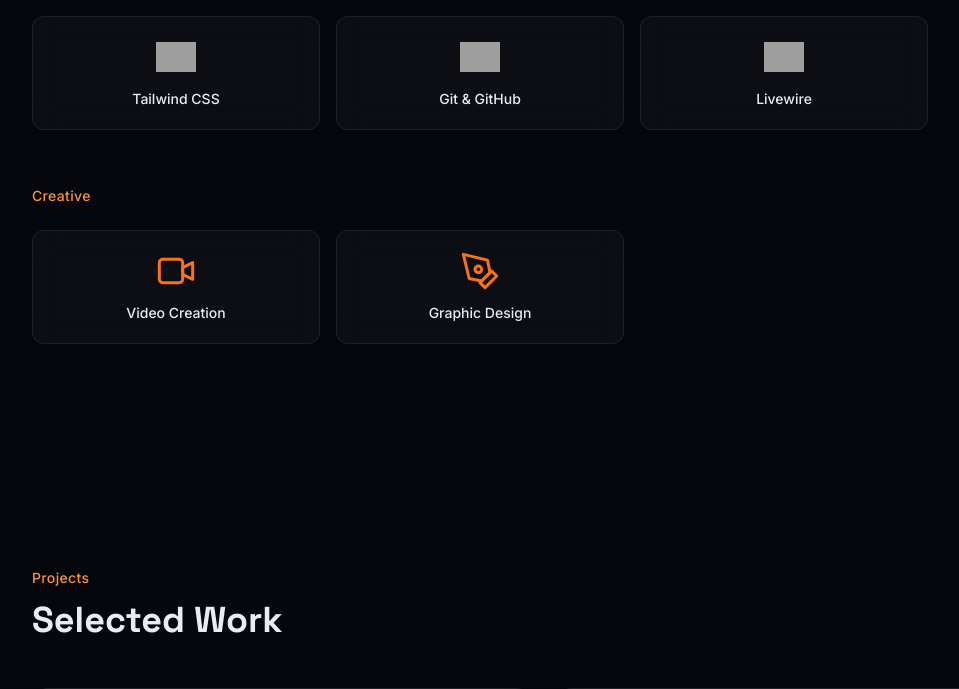
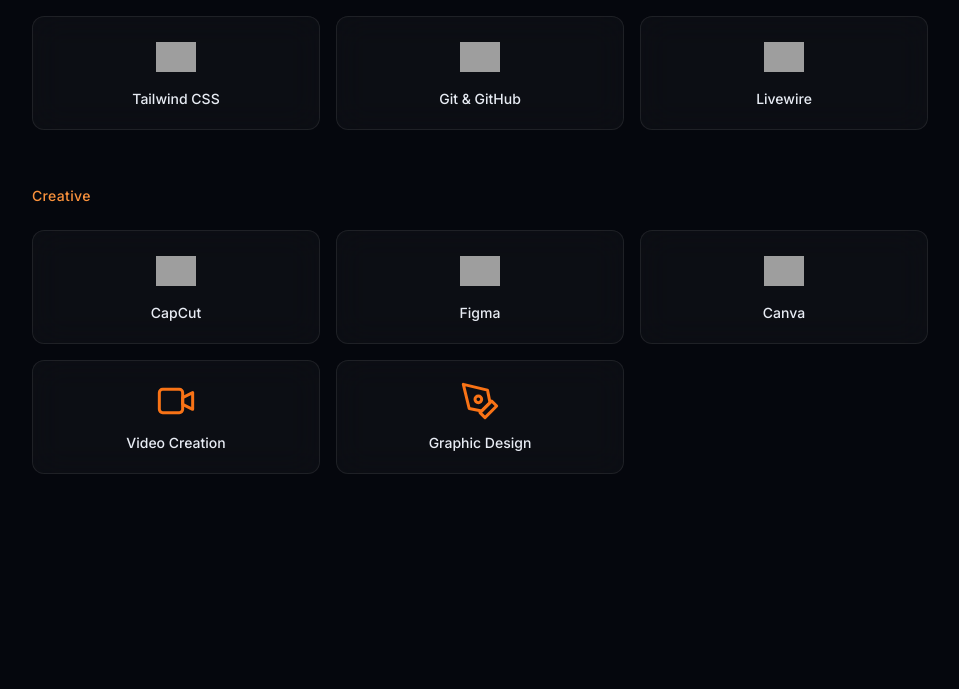
Before and after one commit to Adeagbo-Khalid/adeagbo-khalid-portfolio, a Laravel app: page / in a window 1280 px wide. Shown: the part 1923-2612 px from the top of the page, without its empty margins (32-991 px from the left). Run offline with Laravel 12, Linux system fonts and the light colour scheme; style sheets or scripts are compiled from the project's sources; some libraries are stand-ins or nearby versions; grey boxes are pictures that could not be loaded.

Commit message:
Add CapCut, Figma, and Canva to creative skills

```diff
--- a/resources/views/home.blade.php
+++ b/resources/views/home.blade.php
@@ -53,6 +53,12 @@
             ['name' => 'Tailwind CSS', 'icon' => 'tailwindcss'],
             ['name' => 'Git & GitHub', 'icon' => 'git'],
             ['name' => 'Livewire', 'icon' => 'livewire'],
+        ];
+
+        $creative = [
+            ['name' => 'CapCut', 'icon' => 'capcut'],
+            ['name' => 'Figma', 'icon' => 'figma'],
+            ['name' => 'Canva', 'icon' => 'canva'],
         ];
 
         $services = [
@@ -171,6 +177,14 @@
 
             <p class="text-sm font-medium text-orange-soft tracking-wide mt-14 mb-6">Creative</p>
             <div class="grid grid-cols-2 sm:grid-cols-3 gap-4">
+                @foreach ($creative as $tool)
+                    <div class="glass rounded-xl p-5 flex flex-col items-center gap-3 text-center hover:-translate-y-1 hover:glow-orange transition">
+                        <div class="w-10 h-10 flex items-center justify-center">
+                            <img src="https://cdn.simpleicons.org/{{ $tool['icon'] }}/F97316" alt="{{ $tool['name'] }}" class="max-w-full max-h-full">
+                        </div>
+                        <span class="text-sm font-medium text-text">{{ $tool['name'] }}</span>
+                    </div>
+                @endforeach
                 <div class="glass rounded-xl p-5 flex flex-col items-center gap-3 text-center hover:-translate-y-1 hover:glow-orange transition">
                     <div class="w-10 h-10 flex items-center justify-center">
                         <svg xmlns="http://www.w3.org/2000/svg" viewBox="0 0 24 24" fill="none" stroke="#F97316" stroke-width="1.8" class="w-10 h-10">
```
